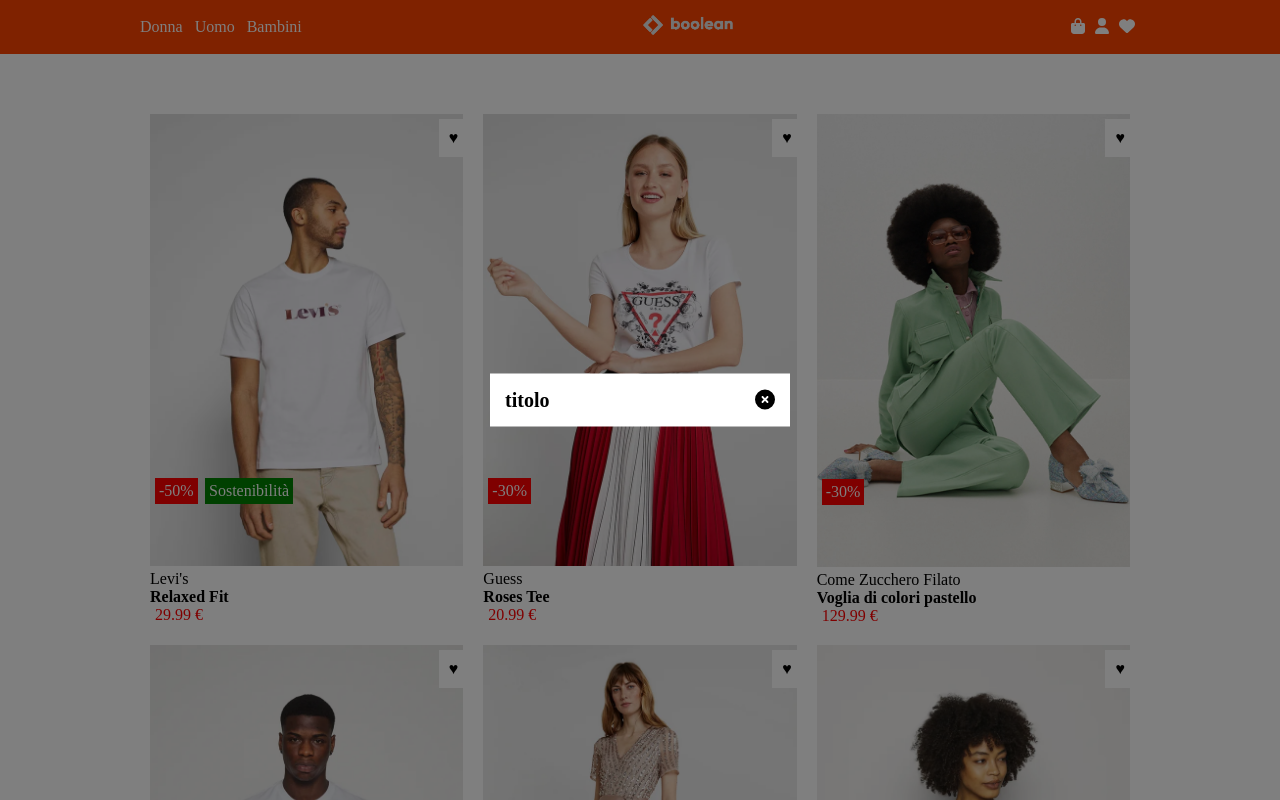
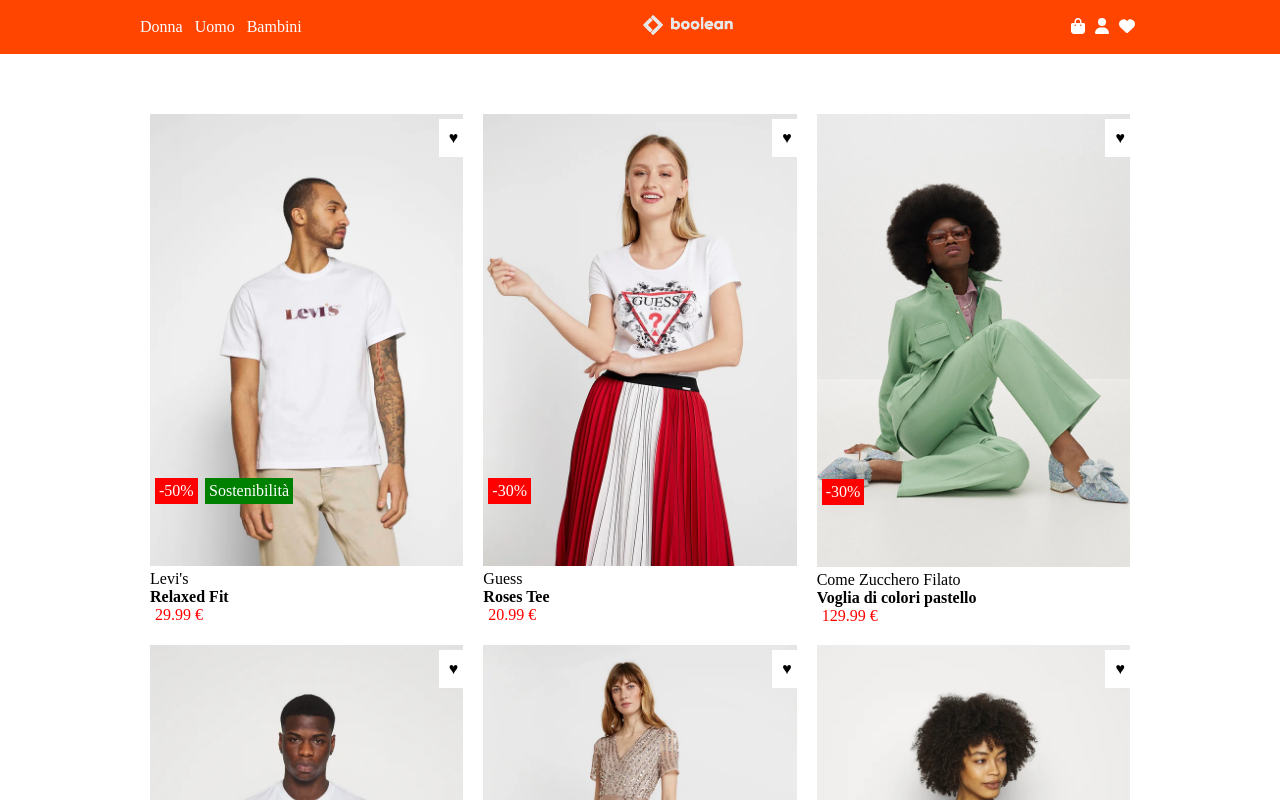
Before and after one commit to karimdib/vite-boolando, a Vue app: page / in a window 1280 px wide. Shown: the top 800 px of the page. Built offline with nearby package versions, Linux system fonts and the light colour scheme; data requests are answered from the project's data file.

Commit message:
first step( show and remove modal)

```diff
--- a/src/components/PageMain.vue
+++ b/src/components/PageMain.vue
@@ -44,7 +44,7 @@
                         </div>
                     </div>
                 </div>
-                <div class="modal-content">
+                <div v-if="show" class="modal-content">
                     <div class="product__modal">
                         <p>titolo</p>
                         <p @click="removeModal">
```
